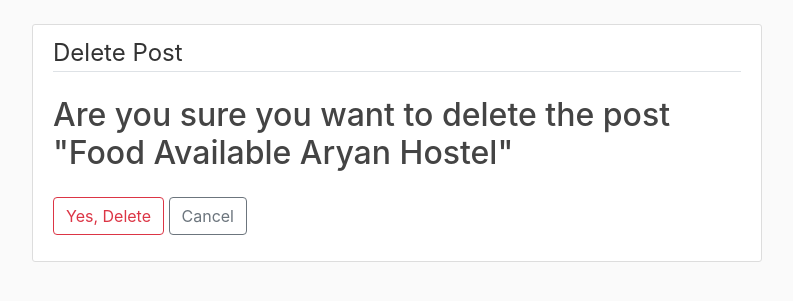
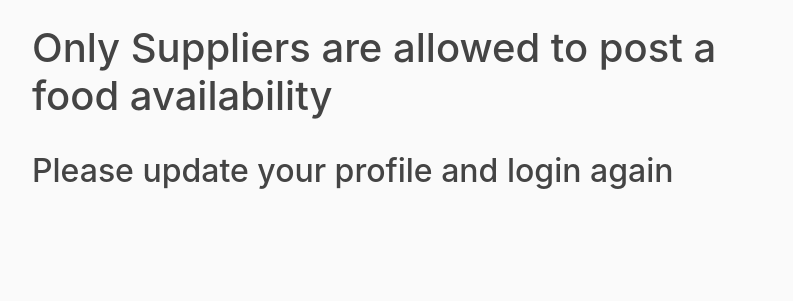
Before and after one commit to gaurav1999/FoodConnect, a Django app: template blog/templates/blog/post_confirm_delete.html in a window 1280 px wide. Shown: the part 56-357 px from the top of the page, without its empty margins (53-846 px from the left). Run offline with Django 3.2, Linux system fonts and the light colour scheme; the template is opened without the code that fills it: values that come from a table or form of the project are taken from there, others are empty; data comes from the database, SQL or seed files in the repository; some libraries are stand-ins or nearby versions.

Commit message:
blog: Only allow suppliers to delete the post

```diff
--- a/blog/templates/blog/post_confirm_delete.html
+++ b/blog/templates/blog/post_confirm_delete.html
@@ -1,5 +1,6 @@
 {% extends "blog/base.html" %}
 {% block content %}
+    {% if user.is_authenticated and user.profile.is_supplier %}
             <div class="content-section">
                 <form method="POST">
                     {% csrf_token %}
@@ -13,4 +14,9 @@
                     </div>
                 </form>
             </div>
+    {% else %}
+        <h1> Only Suppliers are allowed to post a food availability </h1>
+        <br>
+        <h2> Please update your profile and login again </h2>
+    {% endif %}
 {% endblock content %}
```
Lines whose indentation alone changed are shown as unchanged.
